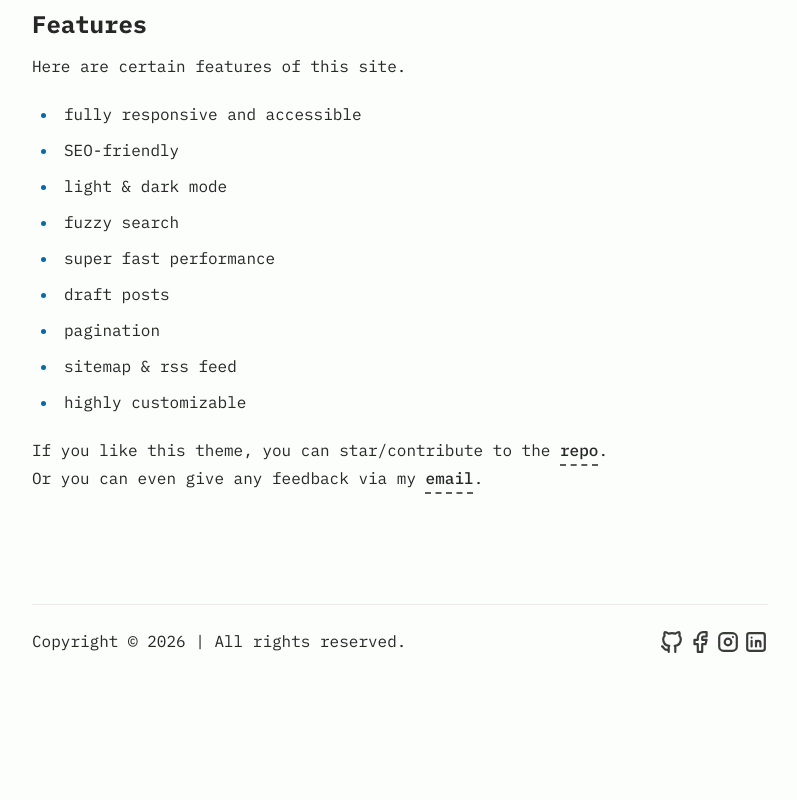
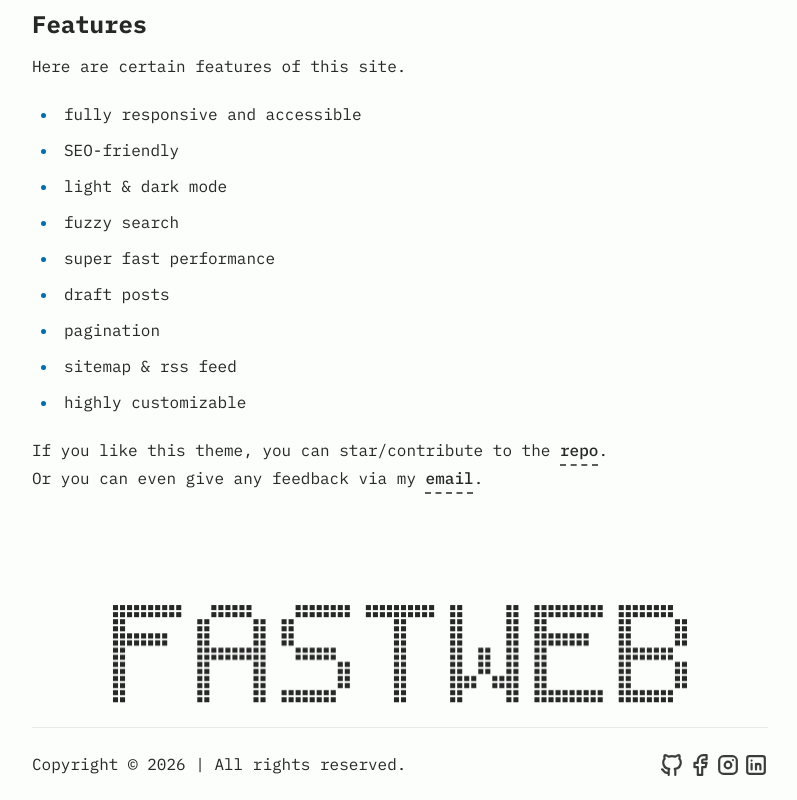
Before and after one commit to SWOIK/swoik.github.io, an Astro site: page /about in a window 1280 px wide. Shown: the part 1071-1871 px from the top of the page, without its empty margins (240-1037 px from the left). Before the commit the page ends 1748 px from the top, so only its background shows below. Built offline with nearby package versions, Linux system fonts and the light colour scheme; Astro itself is replaced by a stand-in of ours.

Commit message:
Add interactive dot-matrix FASTWEB brand animation above footer
Co-Authored-By: Claude Sonnet 5.5 <noreply@anthropic.com>
Claude-Session: https://claude.ai/code/session_017FYjRaBRqXbe4i3VepVe2p

```diff
--- a/src/components/Footer.astro
+++ b/src/components/Footer.astro
@@ -12,6 +12,9 @@ const { noMarginTop = false } = Astro.props;
 ---
 
 <footer class={`${noMarginTop ? "" : "mt-auto"}`}>
+  <div class="dot-brand" role="img" aria-label="FASTWEB">
+    <canvas aria-hidden="true" data-dot-text="FASTWEB"></canvas>
+  </div>
   <Hr noPadding />
   <div class="footer-wrapper">
     <Socials centered />
@@ -43,3 +46,149 @@ const { noMarginTop = false } = Astro.props;
     @apply hidden sm:inline;
   }
 </style>
+
+<style>
+  .dot-brand {
+    /* reserve space up-front: no layout shift (CLS = 0). 82 cols x 14 rows */
+    aspect-ratio: 82 / 14;
+    @apply mx-auto mb-6 w-full max-w-xl;
+    touch-action: pan-y; /* vertical scroll still works on touch */
+  }
+  .dot-brand canvas {
+    @apply block h-full w-full;
+  }
+</style>
+
+<script>
+  // Dot-matrix "FASTWEB" that shatters under the pointer, then springs back.
+  // Vanilla, no deps, ~1.5 KB min+gzip. Loop runs only while particles move.
+  const G: Record<string, string> = {
+    F: "11111100001111010000100001000010000",
+    A: "01110"+"10001"+"10001"+"11111"+"10001"+"10001"+"10001",
+    S: "01111100001000001110000010000111110",
+    T: "11111001000010000100001000010000100",
+    W: "10001100011000110101101011101110001",
+    E: "11111100001111010000100001000011111",
+    B: "11110100011000111110100011000111110",
+  };
+  const SCALE = 2; // each glyph cell = 2x2 dots (chunky strokes like the design)
+  const GAP = 2; // empty dot columns between letters
+
+  function init() {
+    const cv = document.querySelector<HTMLCanvasElement>("canvas[data-dot-text]");
+    if (!cv || (cv as any)._d) return;
+    (cv as any)._d = 1;
+    const ctx = cv.getContext("2d")!;
+    const text = cv.dataset.dotText!;
+    const still = matchMedia("(prefers-reduced-motion: reduce)").matches;
+
+    // 1. Build dot grid
+    const cells: number[] = []; // col,row pairs
+    let col = 0;
+    for (const ch of text) {
+      const g = G[ch];
+      for (let i = 0; i < 35; i++)
+        if (g[i] === "1")
+          for (let dy = 0; dy < SCALE; dy++)
+            for (let dx = 0; dx < SCALE; dx++)
+              cells.push(col + (i % 5) * SCALE + dx, ((i / 5) | 0) * SCALE + dy);
+      col += 5 * SCALE + GAP;
+    }
+    const COLS = col - GAP,
+      ROWS = 7 * SCALE,
+      N = cells.length / 2;
+    const hx = new Float32Array(N), hy = new Float32Array(N);
+    const x = new Float32Array(N), y = new Float32Array(N);
+    const vx = new Float32Array(N), vy = new Float32Array(N);
+
+    let pitch = 1, dot = 1, color = "#fff", raf = 0, W = 0, H = 0;
+    let lx = -1, ly = -1; // last pointer pos (canvas px)
+
+    const readColor = () => {
+      const c = getComputedStyle(document.documentElement)
+        .getPropertyValue("--color-text-base")
+        .trim();
+      color = c ? `rgb(${c})` : "#888";
+    };
+
+    const draw = () => {
+      ctx.clearRect(0, 0, W, H);
+      ctx.fillStyle = color;
+      ctx.beginPath();
+      for (let i = 0; i < N; i++) ctx.rect(x[i], y[i], dot, dot);
+      ctx.fill();
+    };
+
+    const layout = () => {
+      const r = cv.getBoundingClientRect();
+      if (!r.width) return;
+      const dpr = Math.min(devicePixelRatio || 1, 2);
+      W = r.width; H = r.height;
+      cv.width = W * dpr; cv.height = H * dpr;
+      ctx.setTransform(dpr, 0, 0, dpr, 0, 0);
+      pitch = W / COLS; dot = pitch * 0.72;
+      for (let i = 0; i < N; i++) {
+        hx[i] = x[i] = cells[2 * i] * pitch + (pitch - dot) / 2;
+        hy[i] = y[i] = cells[2 * i + 1] * pitch + (pitch - dot) / 2;
+        vx[i] = vy[i] = 0;
+      }
+      readColor();
+      draw();
+    };
+
+    const tick = () => {
+      let moving = false;
+      for (let i = 0; i < N; i++) {
+        vx[i] = (vx[i] + (hx[i] - x[i]) * 0.012) * 0.95;
+        vy[i] = (vy[i] + (hy[i] - y[i]) * 0.012) * 0.95;
+        x[i] += vx[i]; y[i] += vy[i];
+        if (Math.abs(vx[i]) + Math.abs(vy[i]) > 0.02 ||
+            Math.abs(hx[i] - x[i]) + Math.abs(hy[i] - y[i]) > 0.3) moving = true;
+      }
+      draw();
+      raf = moving ? requestAnimationFrame(tick) : 0;
+      if (!moving) for (let i = 0; i < N; i++) { x[i] = hx[i]; y[i] = hy[i]; }
+    };
+
+    // 2. Pointer: scatter dots near the segment last->current pointer position
+    const burst = (px: number, py: number) => {
+      const R = Math.max(pitch * 5, 18), R2 = R * R;
+      const ax = lx < 0 ? px : lx, ay = lx < 0 ? py : ly;
+      const sx = px - ax, sy = py - ay, len2 = sx * sx + sy * sy || 1;
+      for (let i = 0; i < N; i++) {
+        // distance from dot to the swept segment (no gaps on fast moves)
+        let t = ((x[i] - ax) * sx + (y[i] - ay) * sy) / len2;
+        t = t < 0 ? 0 : t > 1 ? 1 : t;
+        const dx = x[i] - (ax + sx * t), dy = y[i] - (ay + sy * t);
+        const d2 = dx * dx + dy * dy;
+        if (d2 < R2) {
+          const d = Math.sqrt(d2) || 1, f = (1 - d / R) * pitch * (2 + Math.random() * 5);
+          vx[i] += (dx / d) * f + (Math.random() - 0.5) * pitch * 2;
+          vy[i] += (dy / d) * f + (Math.random() - 0.5) * pitch * 2 - pitch * 0.5;
+        }
+      }
+      lx = px; ly = py;
+      if (!raf) raf = requestAnimationFrame(tick);
+    };
+
+    layout();
+    if (still) return; // reduced motion: static dots only
+
+    const host = cv.parentElement!;
+    const pos = (e: PointerEvent) => {
+      const r = cv.getBoundingClientRect();
+      burst(e.clientX - r.left, e.clientY - r.top);
+    };
+    host.addEventListener("pointermove", pos, { passive: true });
+    host.addEventListener("pointerdown", (e) => { lx = -1; pos(e); }, { passive: true });
+    host.addEventListener("pointerleave", () => { lx = -1; }, { passive: true });
+
+    new ResizeObserver(layout).observe(host);
+    // Re-colour on light/dark toggle
+    new MutationObserver(() => { readColor(); draw(); })
+      .observe(document.documentElement, { attributes: true, attributeFilter: ["data-theme"] });
+  }
+
+  // Run once now, and again after Astro view-transition navigations
+  document.addEventListener("astro:page-load", init);
+</script>
```
